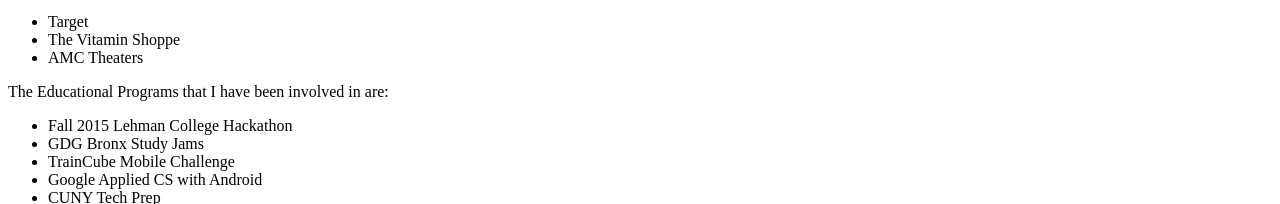
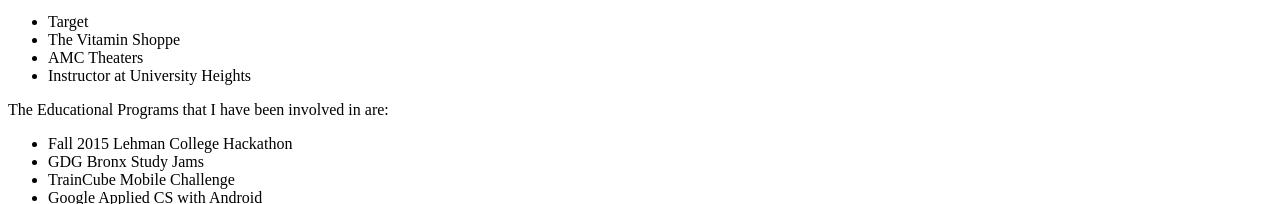
Before and after one commit to ElvisGarcia079/CTPWebpage-, a plain HTML site: page index.html in a window 1280 px wide. Shown: the part 447-651 px from the top of the page. Drawn offline with Linux system fonts and the light colour scheme.

Commit message:
Added one line
updated job exp

```diff
--- a/index.html
+++ b/index.html
@@ -18,6 +18,7 @@
  			<li>Target</li>
  			<li>The Vitamin Shoppe</li>
  			<li>AMC Theaters</li>
+    <li> Instructor at University Heights </li>
  		</ul>
  		<p>The Educational Programs that I have been involved in are:</p>
  		<ul>
```
